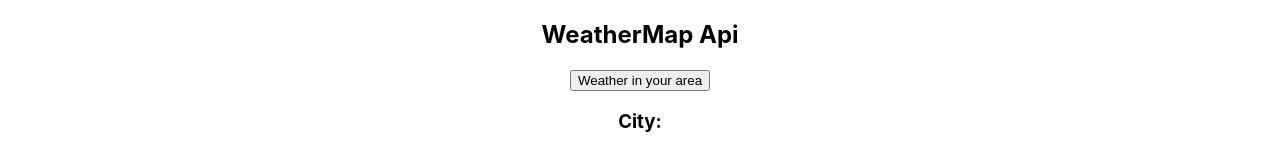
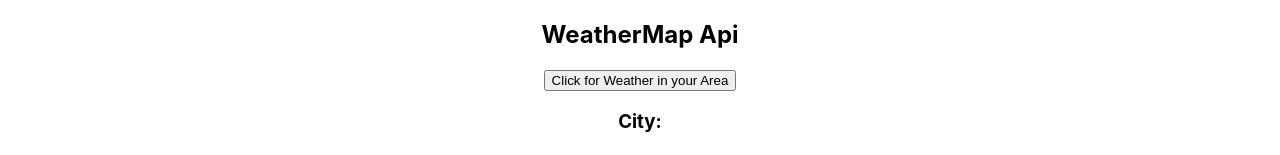
Before and after one commit to jonahtabb/teamGit, a React (Create React App) app in the folder 72-hour-project/: page / in a window 1280 px wide. Shown: the part 323-478 px from the top of the page. Built offline with nearby package versions, Linux system fonts and the light colour scheme.

Commit message:
working code git push

```diff
--- a/72-hour-project/src/components/WeatherComp.js
+++ b/72-hour-project/src/components/WeatherComp.js
@@ -1,160 +1,10 @@
 import React, {useState} from "react";
 
-// const apiKey = 'a68142f16f5a91861dee80d5b3842040'
-// const apiUrl = `api.openweathermap.org/data/2.5/weather?lat={lat}&lon={lon}&appid=a68142f16f5a91861dee80d5b3842040`;
-
-
-// function WeatherComp (props) {
-
-
-//     const [feels_like,setFeelsLike] = useState('');
-//     const [mainTemp,setMainTemp] = useState('');
-//     const [description,setDescription] = useState('');
-//     const [name, setName] = useState('')
-
-
-//     let lon = props.longitude;
-//     let lat = props.latitude;
-
-//     useEffect(()=> {
-//         fetch
-//         (`api.openweathermap.org/data/2.5/weather?lat={lat}&lon=${lon}&appid=${a68142f16f5a91861dee80d5b3842040}`)
-//         .then((res) => res.json())
-//         .then((data) => {
-//             console.log(data)
-
-//         setName(data.name)
-//         setFeelsLike(data.main.feels_like);
-//         setMainTemp(data.main.temp);
-//         setDescription(data.weather[0].description);
-
-//         })
-
-//     },[lon, lat])
-
-
-//     return (
-//         <div>
-
-//        <h2>WeatherMap Api</h2>
-
-//        <h3>{name}</h3>
-//        <p>Celsius: {Math.round(mainTemp)}</p>
-//        <p>Feels like: {feels_like} </p>
-//        <p>Fahrenheit: {mainTemp * 1.8 + 32}</p>
-//        <p>Feels Like: {feels_like * 1.8 + 32}</p>
-//        <p>Lools Like: {description}</p>
-
-//         </div>
-//         )
-// }
-
-
-// const WeatherComp = () => {
-//     const [data, setData] = useState([]);
-//     const [fetchingData, setFetchingData] = useState(true);
-//     const [feels_like,setFeelsLike] = useState('');
-//     const [mainTemp,setMainTemp] = useState('');
-//     const [description,setDescription] = useState('');
-//     const [name, setName] = useState('')
-
-
-// useEffect(() => {
-//     const url = 'api.openweathermap.org/data/2.5/weather?lat={lat}&lon={lon}&appid=a68142f16f5a91861dee80d5b3842040';
-
-//     fetch(url)
-//     .then(res => res.json())
-//     .then(weatherData => {
-//         console.log(weatherData);
-//         setData(weatherData);
-//         setFetchingData(false);
-//         setName(data.name)
-//         setFeelsLike(data.main.feels_like);
-//         setMainTemp(data.main.temp);
-//         setDescription(data.weather[0].description);
-//     })
-//     .catch(e => {
-//         console.log(e);
-//     })
-// }, [])
-
-// return(
-//     <div className='main'>
-//         <div className='mainDiv'>
-//             <h2>WeatherMap Api</h2>
-//             {!fetchingData ? <h3>C </h3>: null}
-//             {! fetchingData ? <h3>F</h3> : null}
-//             <h3>{name}</h3>
-//             <p>Celsius: {Math.round(mainTemp)}</p>
-//             <p>Feels like: {feels_like} </p>
-//             <p>Fahrenheit: {mainTemp * 1.8 + 32}</p>
-//              <p>Feels Like: {feels_like * 1.8 + 32}</p>
-//             <p>Lools Like: {description}</p>
-//         </div>
-//     </div>
-// )
-
-// }
-
-// const WeatherComp = (props) => {
-//     const [weatherData, setWeatherData] = useState("");
-//     const [mainTemp,setMainTemp] = useState('');
-//     const [description,setDescription] = useState('');
-//     const [name, setName] = useState('')
-
-
-
-//     useEffect(() => {
-//         let fetchData = async () => {
-//             if (lon && lat) {
-//                 try {
-//                 weatherData.current = "Gathering data";
-//                 console.log(weatherData.current);
-//                 let response = await fetch(`api.openweathermap.org/data/2.5/weather?lat=${props.latitude}&lon=${props.longitude}&appid=a68142f16f5a91861dee80d5b3842040`);
-//                 setWeatherData(response.url);
-//                 console.log(weatherData);
-
-
-//                 setName(weatherData.name)
-//                 setMainTemp(weatherData.main.temp);
-//                 setDescription(weatherData.weather[0].description);
-//                 console.log(weatherData.current);
-//                 } catch(err) {
-//                     console.log(err)
-//                 }
-
-//             }
-//         }
-//         fetchData()
-//     }, [lat, lon, weatherData])
-
-//     return(
-//         <div>
-//             <hr />
-//             <h2>WeatherMap Api</h2>
-//             {(lon && lat) ?
-//            <h3>City: {name}
-//            <br/>
-//            Celsius: {Math.round(mainTemp)}
-//            <br/>
-//            Fahrenheit: {mainTemp * 1.8 + 32}
-//            <br/>
-//            Lools Like: {description}
-//            </h3>
-
-
-
-//             : <p>Waiting....</p>
-//             }
-//             <hr/>
-//         </div>
-//     )
-// }
 
 const WeatherComp = (props) => {
  //const apiKey = 'a68142f16f5a91861dee80d5b3842040'
- const baseURL = `api.openweathermap.org/data/2.5/weather?lat=${props.lat}&lon=${props.lon}&appid=a68142f16f5a91861dee80d5b3842040`;
-
+ const baseURL = `https://api.openweathermap.org/data/2.5/weather?lat=${props.latitude}&lon=${props.longitude}&units=metric&appid=a68142f16f5a91861dee80d5b3842040`;
+const testUrl = `api.openweathermap.org/data/2.5/weather?zip=46201,us&callback=test&appid=a68142f16f5a91861dee80d5b3842040`
 
     const [mainTemp,setMainTemp] = useState('');
     const [description,setDescription] = useState('');
@@ -163,22 +13,24 @@ const WeatherComp = (props) => {
 
 
 const fetchData = () => {
+    console.log("did it work")
     fetch(baseURL)
     .then(res => res.json())
-    .then(weatherData => {
+    .then(json => {
+        let weatherData = json
+        setName (weatherData.name);
+        setMainTemp (Math.round(weatherData.main.temp));
+        setDescription(weatherData.weather[0].description);
+        console.log(weatherData)
+})
 
-    setName(weatherData.name);
-    setMainTemp(weatherData.main.temp);
-    setDescription(weatherData.weather[0].description);
-    console.log(weatherData)
 
-    })
 }
 
 return(
     <div>
         <h2>WeatherMap Api</h2>
-        <button onClick={fetchData}>Weather in your area</button>
+        <button onClick={fetchData}>Click for Weather in your Area</button>
         <h3>City: {name} </h3>
         <h4>Tempature (Celsius): {mainTemp}</h4>
         <h4>Tempature (Fahrenheit): {mainTemp * 1.8 + 32}</h4>
```
